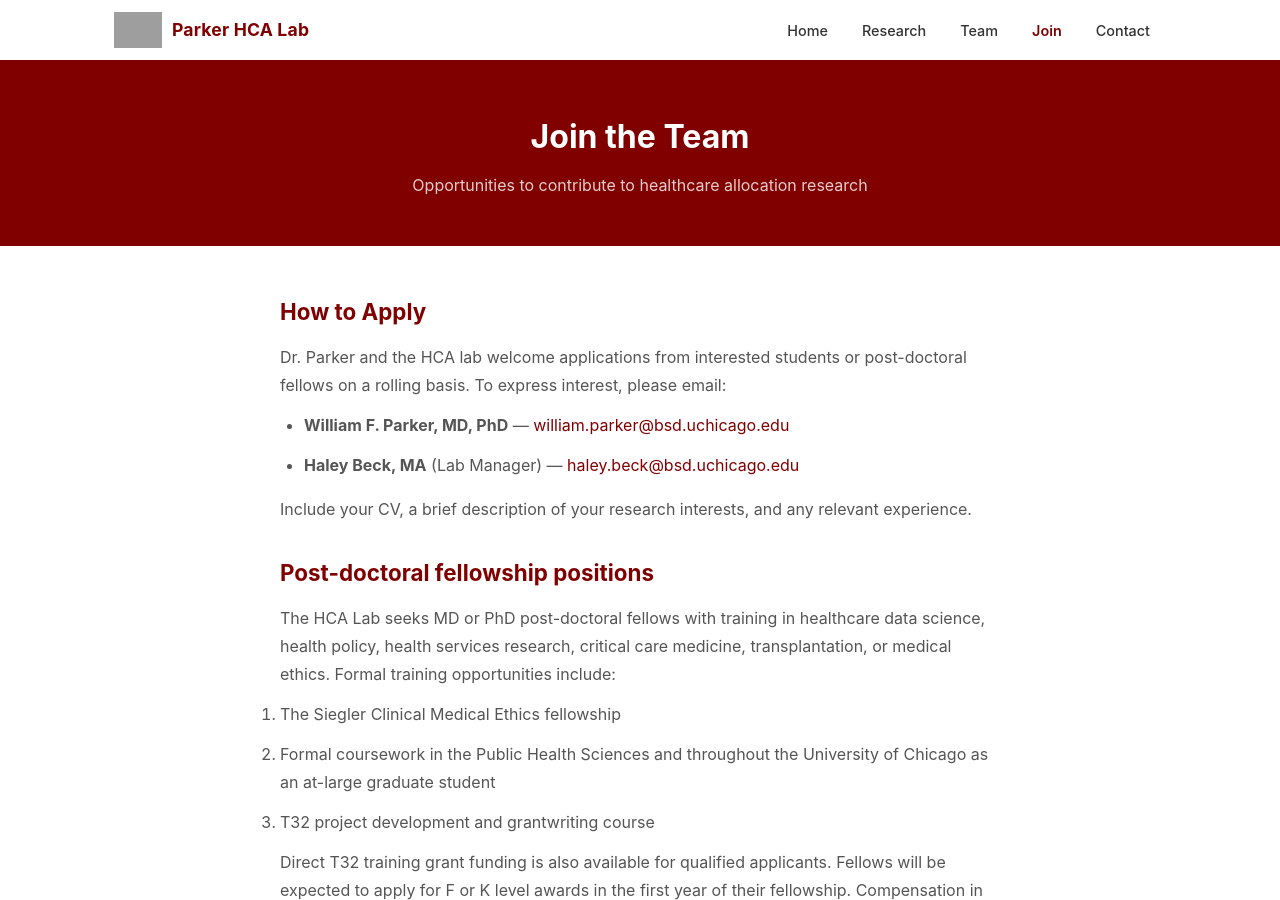
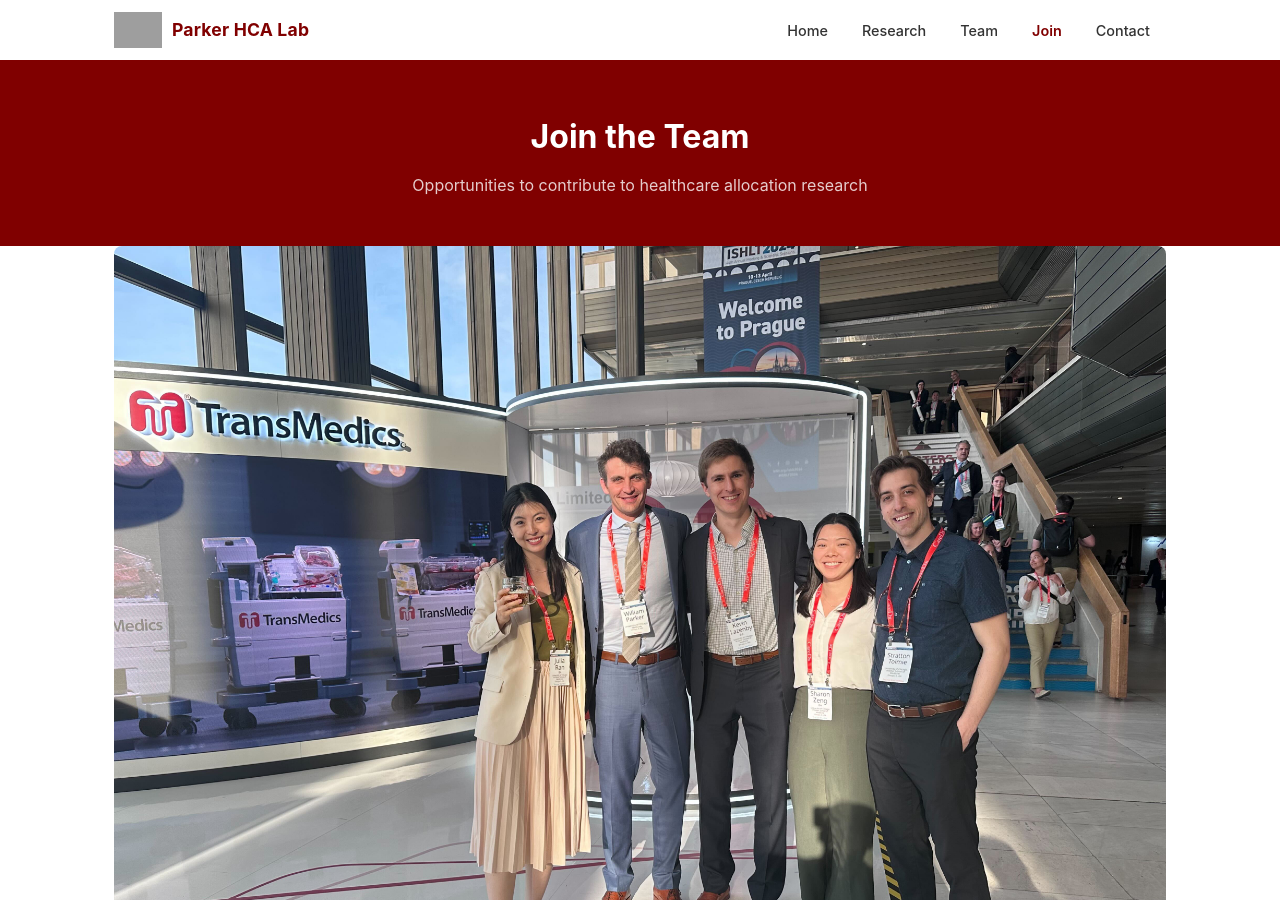
Before and after one commit to Healthcare-Allocation-Lab/healthcare-allocation-lab.github.io, a Jekyll site: the page built from join.md, in a window 1280 px wide and 900 px high. Built offline with Jekyll 4.4.1, drawn with Linux system fonts in a browser that asks for light colours; grey boxes are pictures that could not be loaded.

Commit message:
Add team conference photo to top of join page
Co-Authored-By: Claude Opus 4.6 <noreply@anthropic.com>

```diff
--- a/join.md
+++ b/join.md
@@ -11,6 +11,8 @@ heading: "Join the Team"
 subtitle: "Opportunities to contribute to healthcare allocation research"
 permalink: /join.html
 ---
+
+<img src="images/team_at_ISHLT.jpg" alt="Parker HCA Lab members at the ISHLT 2024 conference in Prague" style="width:100%; border-radius:8px; margin-bottom:32px;">
 
 <div class="content-block" markdown="1">
 
```
Also changed, not shown: images/team_at_ISHLT.jpg (added).
